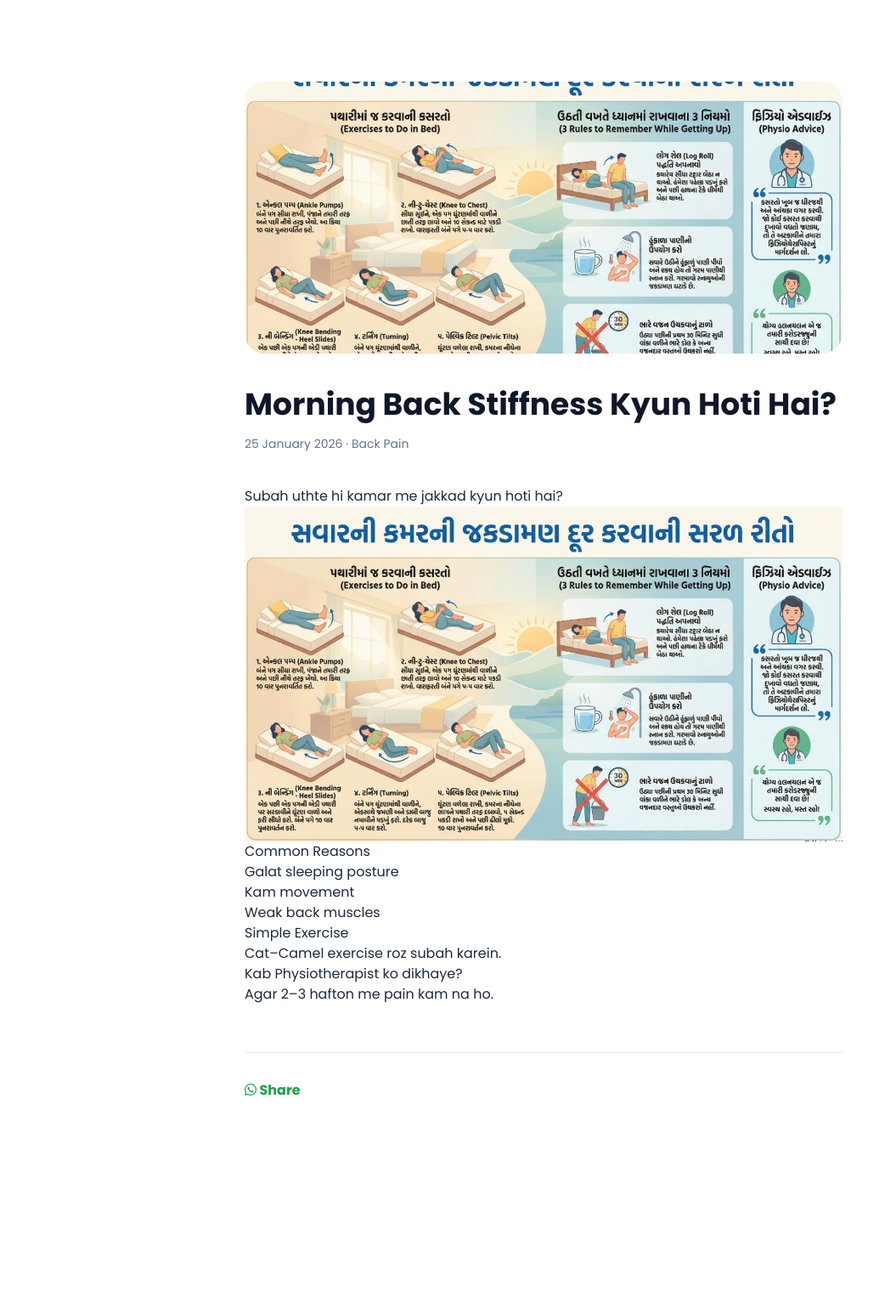
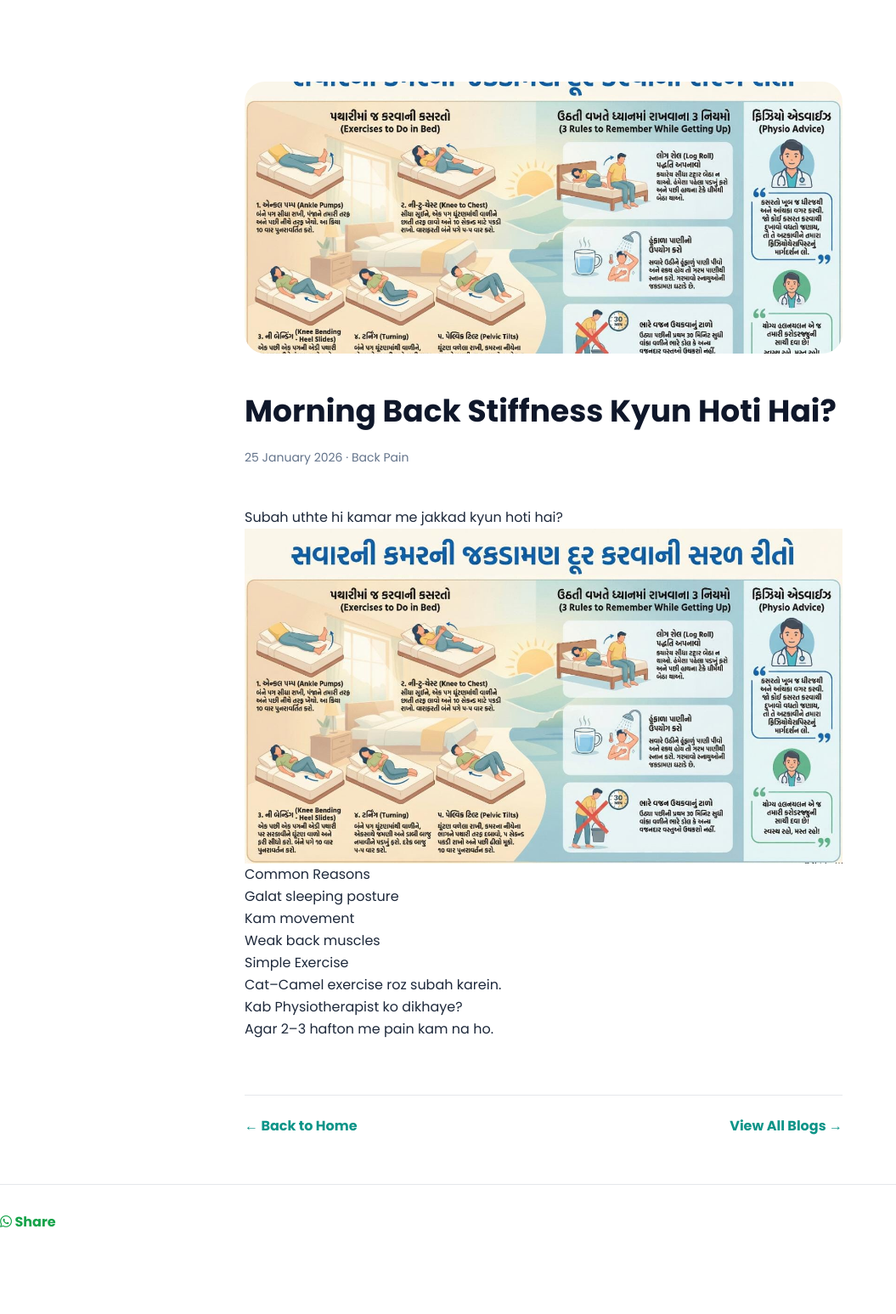
Before and after one commit to JavadMasani/Araogya, a Jekyll site: the page built from _posts/2026-01-24-morning-back-stiffness.md, in a window 1280 px wide. Shown: the whole page at 85% size, without its empty margins (0-1055 px from the left). Built offline with Jekyll 4.4.1, drawn with Linux system fonts in a browser that asks for light colours; nearby versions of some CDN libraries; before the commit the page ends 1391 px from its top, so only the background shows below that.

Commit message:
Update post.html

```diff
--- a/_layouts/post.html
+++ b/_layouts/post.html
@@ -36,27 +36,42 @@
 </head>
 <body class="bg-white text-slate-800">
 
-<article class="py-24">
+<article class="py-24 bg-white">
   <div class="max-w-3xl mx-auto px-4 sm:px-6 lg:px-8">
 
     {% if page.thumbnail %}
       <img src="{{ page.thumbnail }}"
-           alt="{{ page.title }}"
-           class="w-full h-80 object-cover rounded-3xl mb-10">
+           class="w-full h-80 object-cover rounded-3xl mb-12">
     {% endif %}
 
-    <h1 class="text-3xl md:text-4xl font-bold text-slate-900 mb-4 font-gujarati">
+    <h1 class="text-3xl md:text-4xl font-bold text-slate-900
+               mb-6 leading-tight font-gujarati">
       {{ page.title }}
     </h1>
 
-    <p class="text-slate-500 text-sm mb-10">
+    <p class="text-slate-500 text-sm mb-12">
       {{ page.date | date: "%d %B %Y" }}
       {% if page.category %} · {{ page.category }}{% endif %}
     </p>
 
-    <div class="prose prose-slate max-w-none font-gujarati">
+    <div class="prose prose-slate prose-lg max-w-none
+                leading-relaxed font-gujarati">
       {{ content }}
     </div>
+
+    <!-- NAV -->
+    <div class="mt-16 flex justify-between border-t pt-6">
+      <a href="{{ site.baseurl }}/"
+         class="text-teal-600 font-bold">
+        ← Back to Home
+      </a>
+      <a href="{{ site.baseurl }}/blogs"
+         class="text-teal-600 font-bold">
+        View All Blogs →
+      </a>
+    </div>
+
+  </div>
 
     <!-- Share -->
     <div class="mt-14 pt-8 border-t flex gap-4">
```
